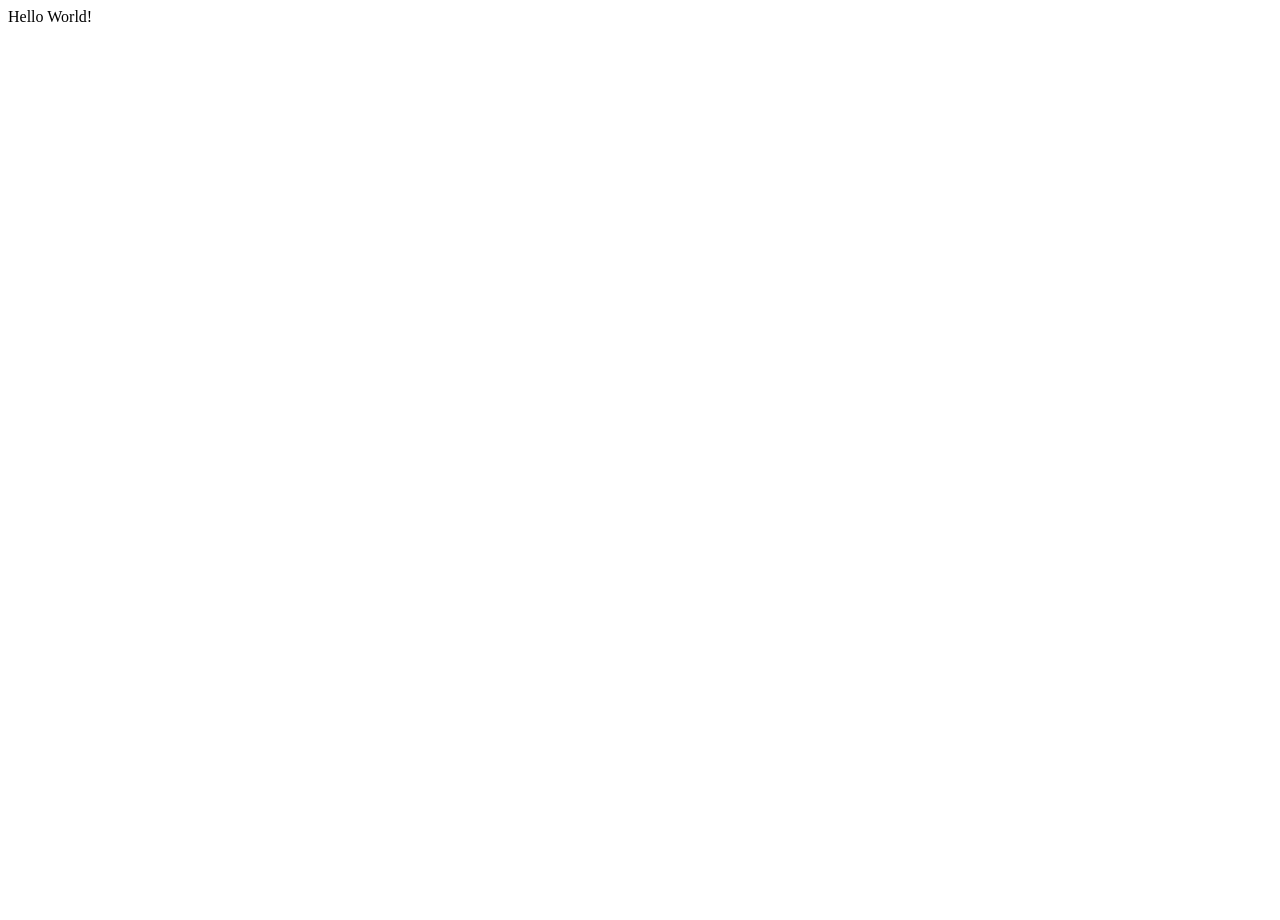
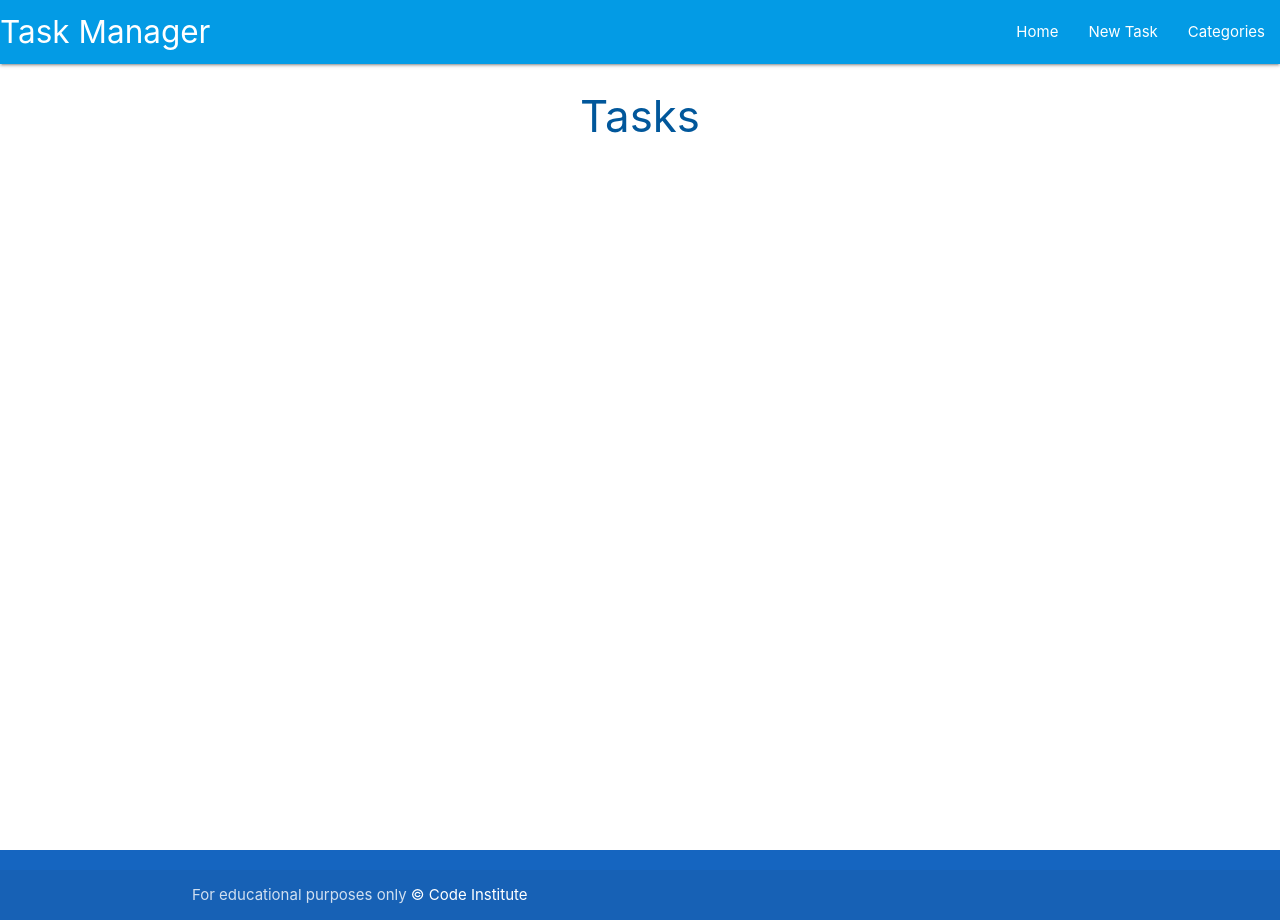
Before and after one commit to CamRaff/DBMS-Walkthrough, a Flask app: page / in a window 1280 px wide. Before the commit the page is almost empty. Run offline with Flask 3, Linux system fonts and the light colour scheme.

Commit message:
base styling for template inheritance

```diff
--- a/taskmanager/routes.py
+++ b/taskmanager/routes.py
@@ -12,4 +12,4 @@ def home():
     '''
         This function renders the base.html template
     '''
-    return render_template("base.html")
+    return render_template("tasks.html")
--- /dev/null
+++ b/taskmanager/static/css/style.css
@@ -0,0 +1,9 @@
+body {
+    display: flex;
+    min-height: 100vh;
+    flex-direction: column;
+}
+
+main {
+    flex: 1 0 auto;
+}
--- /dev/null
+++ b/taskmanager/static/js/script.js
@@ -0,0 +1,5 @@
+document.addEventListener('DOMContentLoaded', function() {
+    // sidenav initialization
+    let sidenav = document.querySelectorAll('.sidenav');
+    M.Sidenav.init(sidenav);
+  });
--- a/taskmanager/templates/base.html
+++ b/taskmanager/templates/base.html
@@ -4,11 +4,62 @@
     <meta charset="UTF-8">
     <meta http-equiv="X-UA-Compatible" content="IE=edge">
     <meta name="viewport" content="width=device-width, initial-scale=1.0">
+
+    <!-- Font Awesome -->
+    <link rel="stylesheet" href="https://cdnjs.cloudflare.com/ajax/libs/font-awesome/5.15.3/css/all.min.css" type="text/css"
+        integrity="sha512-iBBXm8fW90+nuLcSKlbmrPcLa0OT92xO1BIsZ+ywDWZCvqsWgccV3gFoRBv0z+8dLJgyAHIhR35VZc2oM/gI1w=="
+        crossorigin="anonymous" referrerpolicy="no-referrer">
+
+    <!-- Materialize CSS -->
+    <link rel="stylesheet" href="https://cdnjs.cloudflare.com/ajax/libs/materialize/1.0.0/css/materialize.min.css" type="text/css">
+    <!-- Custom CSS -->
+    <link rel="stylesheet" href="{{ url_for('static', filename='css/style.css') }}" type="text/css">
+
     <title>Task Manager</title>
 </head>
 <body>
 
-    Hello World!
+    <header>
+        <!-- top navbar -->
+        <nav class="light-blue darken-1">
+            <div class="nav-wrapper">
+              <a href="{{ url_for('home') }}" class="brand-logo">Task Manager</a>
+              <a href="#" data-target="mobile-demo" class="sidenav-trigger"><i class="fas fa-bars"></i></a>
+              <ul class="right hide-on-med-and-down">
+                <li><a href="{{ url_for('home') }}">Home</a></li>
+                <li><a href="">New Task</a></li>
+                <li><a href="">Categories</a></li>
+              </ul>
+            </div>
+          </nav>
+        <!-- mobile side navbar -->
+          <ul class="sidenav" id="mobile-demo">
+            <li><a href="{{ url_for('home') }}">Home</a></li>
+            <li><a href="">New Task</a></li>
+            <li><a href="">Categories</a></li>
+          </ul>
+    </header>
+
+    <main class="container">
+        {% block content %}
+
+        {% endblock %}
+    </main>
+
+    <footer class="page-footer blue darken-3">
+        <div class="footer-copyright">
+            <div class="container">
+                For educational purposes only
+                <a class="white-text here" href="https://codeinstitute.net" target="_blank">&copy; Code Institute</a>
+            </div>
+        </div>
+    </footer>
+
+
+    <!-- Materialize JS -->
+    <script src="https://cdnjs.cloudflare.com/ajax/libs/materialize/1.0.0/js/materialize.min.js"></script>
+    <!-- Custom JS -->
+    <script src="{{ url_for('static', filename='js/main.js') }}"></script>
 
 </body>
 </html>
--- /dev/null
+++ b/taskmanager/templates/tasks.html
@@ -0,0 +1,6 @@
+{% extends "base.html" %}
+{% block content %}
+
+<h3 class="light-blue-text text-darken-4 center-align">Tasks</h3>
+
+{% endblock %}
```
